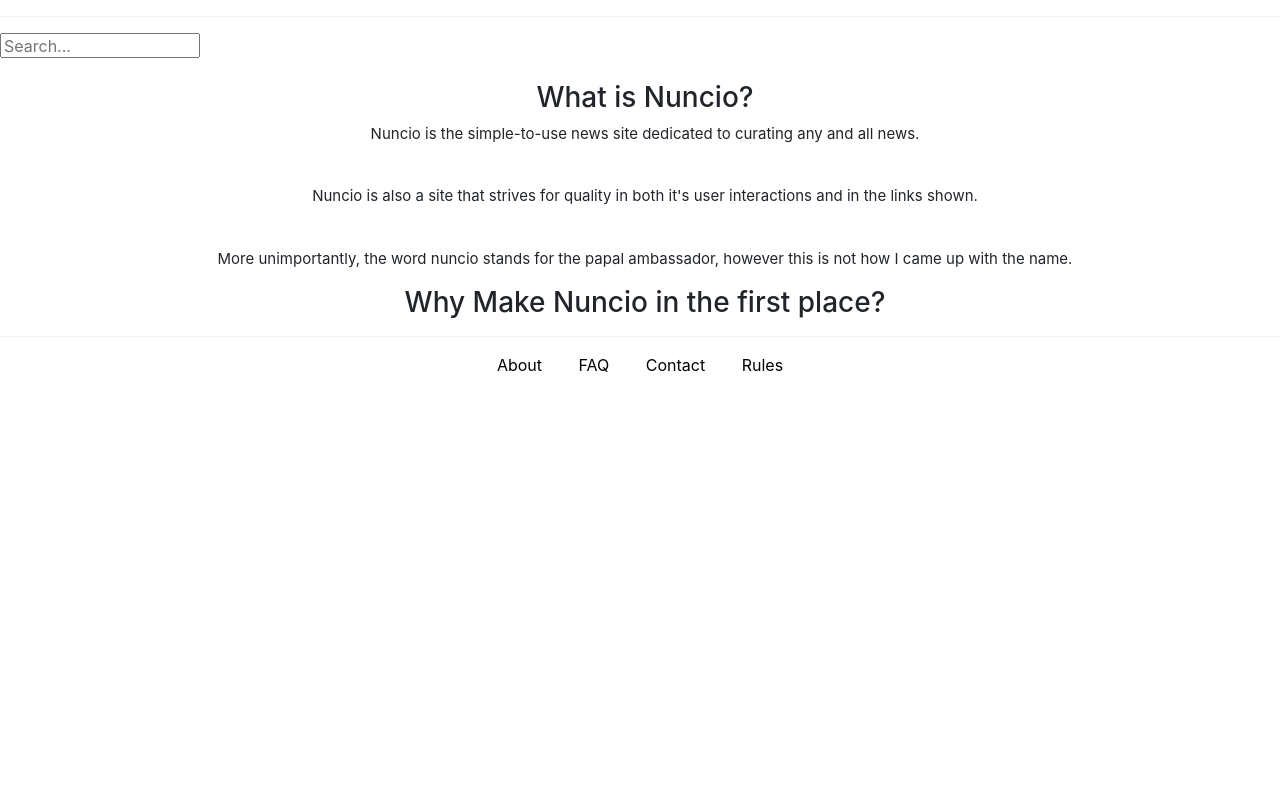
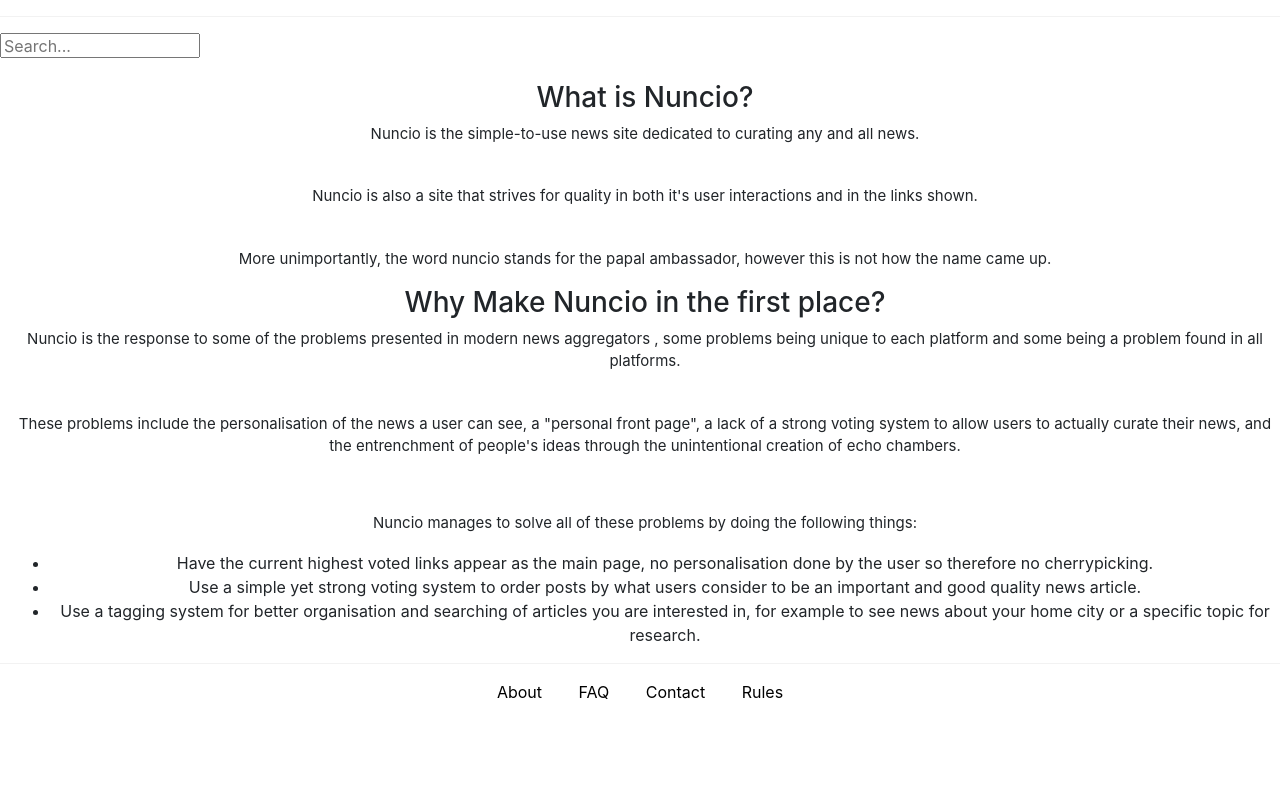
Before and after one commit to ModoUnreal/nuncio, a Flask app: page /about in a window 1280 px wide. Shown: the part 72-872 px from the top of the page. Before the commit the page ends 444 px from the top, so only its background shows below. Run offline with Flask 2, Linux system fonts and the light colour scheme; some libraries are stand-ins or nearby versions.

Commit message:
Updated about page

```diff
--- a/app/forms.py
+++ b/app/forms.py
@@ -20,7 +20,7 @@ class SubmitForm(FlaskForm):
     topics = StringField('Topics', validators=[DataRequired()])
     text = StringField('Text', validators=[Length(min=0, max=100)])
     link = StringField('Link', validators=[Length(min=0, max=240)])
-    event = StringField('Event', validators=[Length(min=0, max=150)])
+    event = StringField('Event (optional)', validators=[Length(min=0, max=150)])
     submit = SubmitField('Send')
 
 class CommentForm(FlaskForm):
--- a/app/templates/about.html
+++ b/app/templates/about.html
@@ -7,12 +7,31 @@
         <p>Nuncio is also a site that strives for quality in both it's user interactions
         and in the links shown.</p><br />
         <p>More unimportantly, the word nuncio stands for the papal ambassador,
-        however this is not how I came up with the name.</p>
+        however this is not how the name came up.</p>
 
         <h3>Why Make Nuncio in the first place?</h3>
-        <p></p>
+        <p>Nuncio is the response to some of the problems presented in modern news aggregators
+           , some problems being unique to each platform and some being a problem
+           found in all platforms.</p><br />
+
+        <p>These problems include the personalisation of the news a user can see, a "personal
+           front page", a lack of a strong voting system to allow users to actually curate their news,
+           and the entrenchment of people's ideas through the unintentional creation of echo chambers.<p><br />
+
+        <p>Nuncio manages to solve all of these problems by doing the following things:</p>
+        <ul>
+            <li>Have the current highest voted links appear as the main page, no personalisation done by
+                the user so therefore no cherrypicking.</li>
+
+            <li>Use a simple yet strong voting system to order posts by what users consider to be an important
+                and good quality news article.</li>
+
+            <li>Use a tagging system for better organisation and searching of articles you are interested in,
+                for example to see news about your home city or a specific topic for research.</li>
+
+        </ul>
+
     </div>
 
 
-
 {% endblock %}
```
